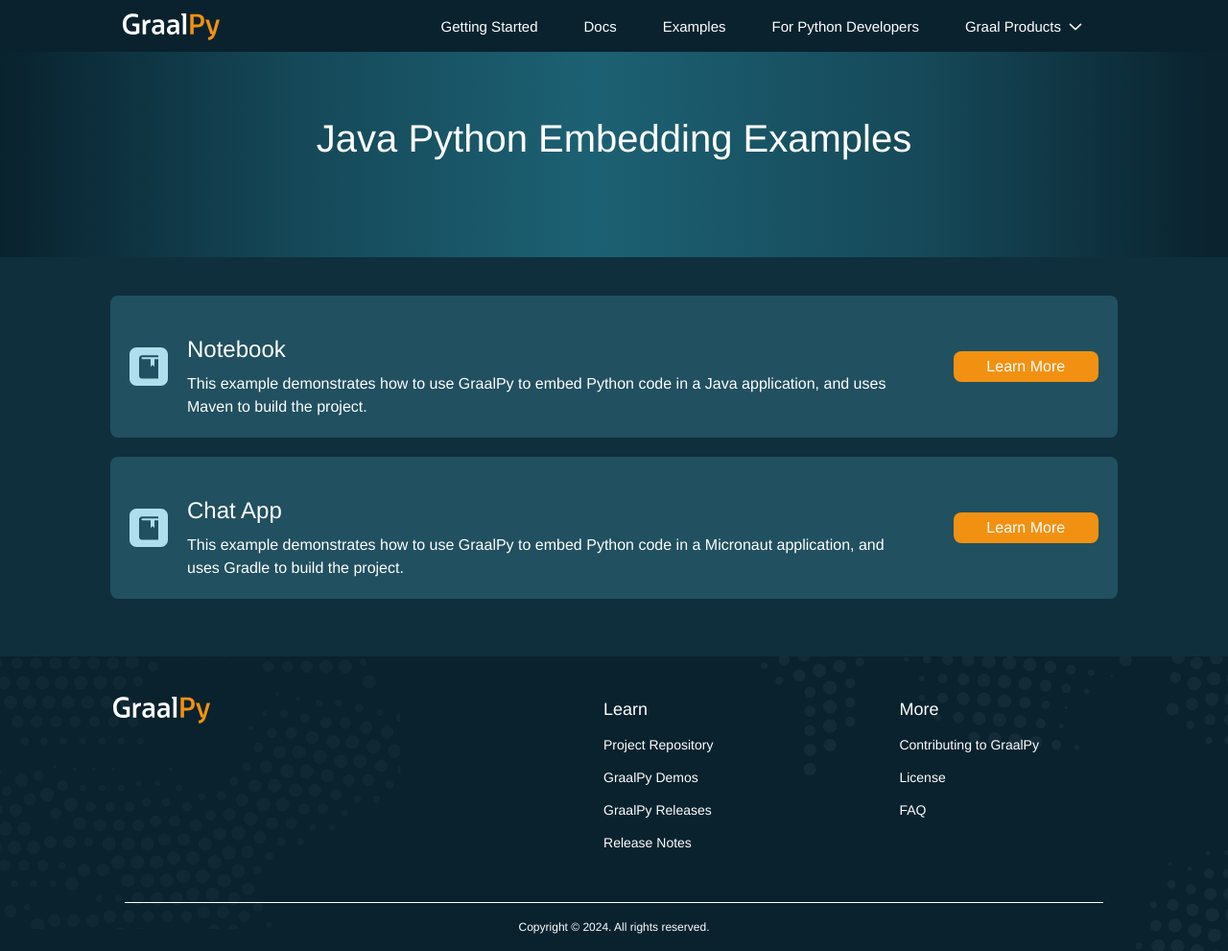
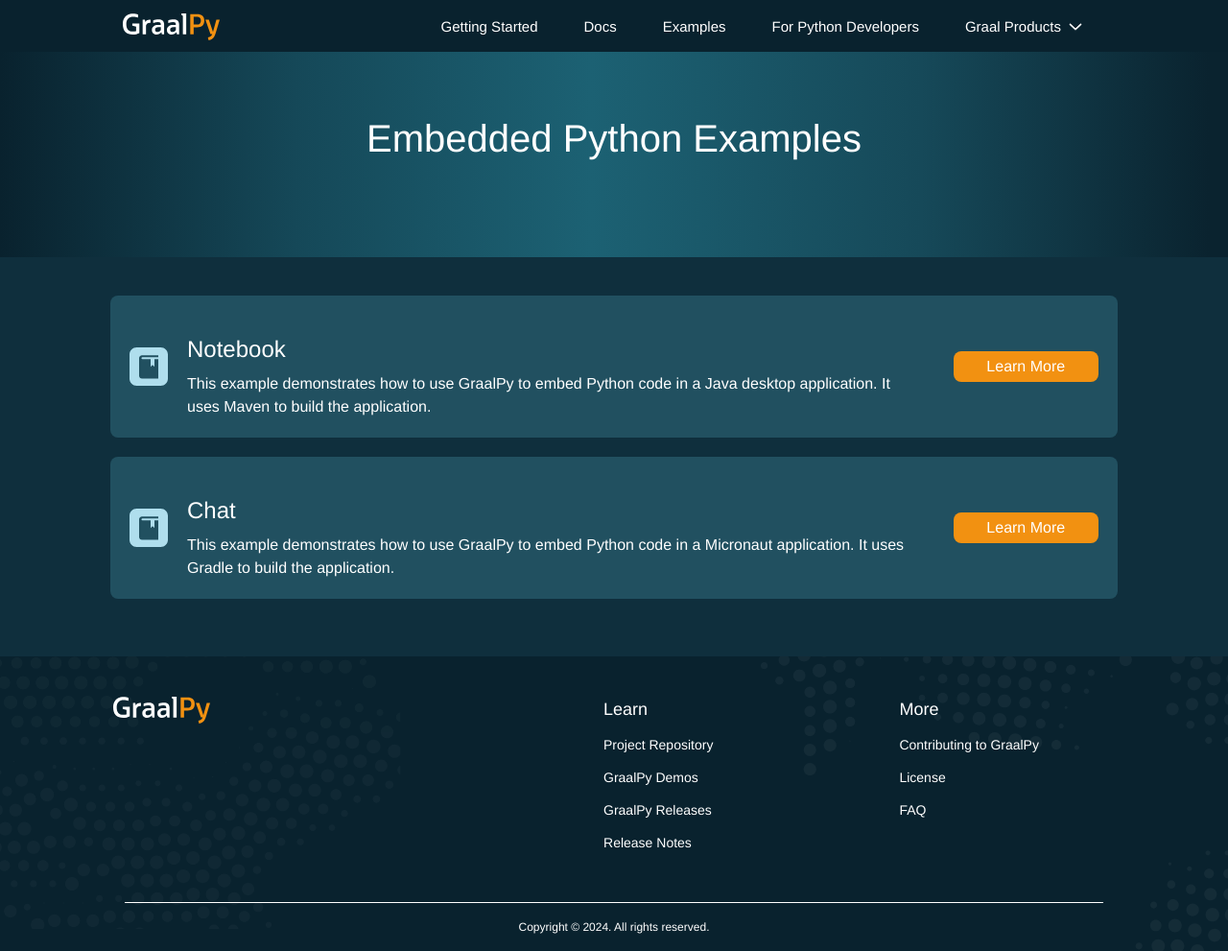
Before and after one commit to Y-Shcheholskyy/graalpy.github.io, a Jekyll site: the page built from docs/graalpy-embedded/examples/java-python-examples.md, in a window 1280 px wide and 991 px high. Shown: the whole window at 96% size. Built offline with Jekyll 4.4.1, drawn with Linux system fonts in a browser that asks for light colours.

Commit message:
Update examples-embedded.html

```diff
--- a/_layouts/examples-embedded.html
+++ b/_layouts/examples-embedded.html
@@ -5,7 +5,7 @@
 <section class="edu">
     <div class="container">
         <div class="home-container">
-            <h2 class="edu__title">Java Python Embedding Examples</h3>
+            <h2 class="edu__title">Embedded Python Examples</h3>
             <div class="edu__subtitle">
                 <h5></h5>
             </div>
@@ -24,7 +24,8 @@
                             Notebook
                         </h4>
                         <h5 class="edu__card-text">
-                            This example demonstrates how to use GraalPy to embed Python code in a Java application, and uses Maven to build the project.
+                            This example demonstrates how to use GraalPy to embed Python code in a Java desktop application.
+                            It uses Maven to build the application.
                         </h5>
                     </div>
                 </div>
@@ -37,10 +38,11 @@
                     <img src="/resources/img/guides-examples/card-icon.svg">
                     <div>
                         <h4 class="edu__card-title">
-                            Chat App
+                            Chat
                         </h4>
                         <h5 class="edu__card-text">
-                            This example demonstrates how to use GraalPy to embed Python code in a Micronaut application, and uses Gradle to build the project.
+                            This example demonstrates how to use GraalPy to embed Python code in a Micronaut application.
+                            It uses Gradle to build the application.
                         </h5>
                     </div>
                 </div>
```
